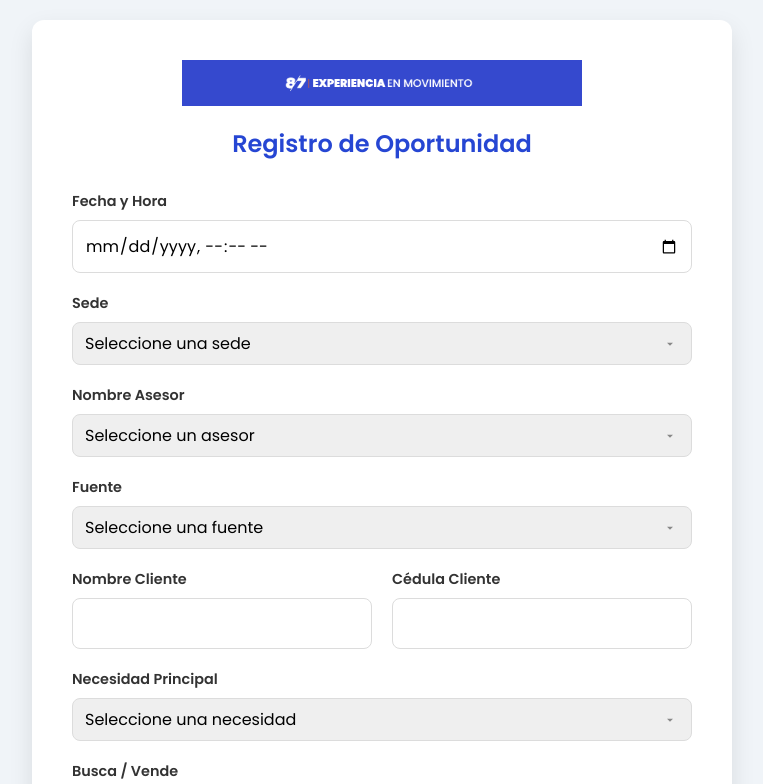
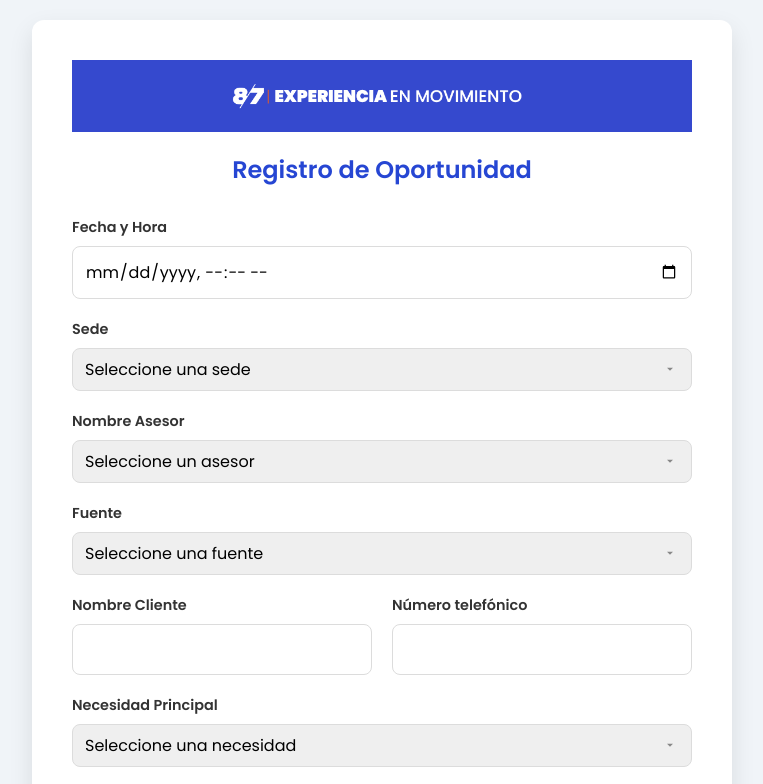
Before and after one commit to danielromero-87/Registro_clientes_87, a plain HTML site: page Registro-clientes-87.html in a window 1280 px wide. Shown: the top 784 px of the page, without its empty margins (258-1021 px from the left). Drawn offline with Linux system fonts and the light colour scheme.

Commit message:
feat: Cambiar cédula por teléfono y ajustar estilos

```diff
--- a/Registro-clientes-87.html
+++ b/Registro-clientes-87.html
@@ -57,8 +57,8 @@
                     <input type="text" id="clienteNombre" name="clienteNombre" required>
                 </div>
                 <div class="form-group">
-                    <label for="clienteCedula">Cédula Cliente</label>
-                    <input type="text" id="clienteCedula" name="clienteCedula" required>
+                    <label for="clienteTelefono">Número telefónico</label>
+                    <input type="text" id="clienteTelefono" name="clienteTelefono" required>
                 </div>
             </div>
             <div class="form-group">
--- a/style.css
+++ b/style.css
@@ -43,7 +43,7 @@ h2 {
 }
 
 .header-image {
-    max-width: 400px; /* O el tamaño que prefiera */
+    max-width: 100%;
     display: block;
     margin: 0 auto 20px;
 }
```
Also changed, not shown: 1 other file.
